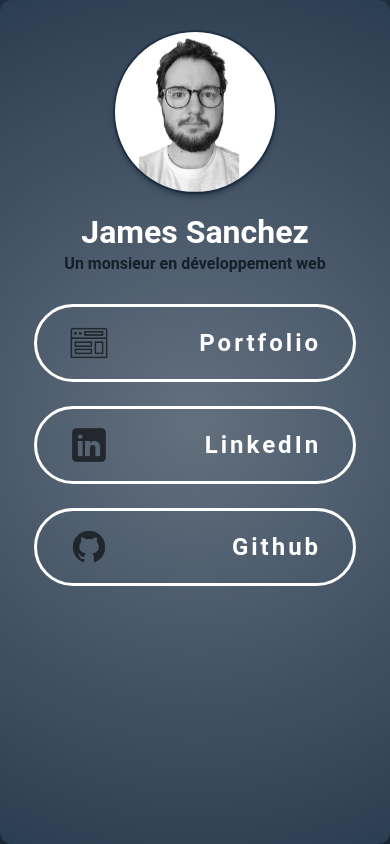
After one commit to jams-sanchez/portfolioPHP, a PHP site: page /links-tree/link-tree.html in a window 390 px wide. The commit adds this page. Run offline with PHP 8.4, Linux system fonts and the light colour scheme.

Commit message:
changement: favicon + création d'une page link-tree

```diff
--- /dev/null
+++ b/assets/css/link-tree.css
@@ -0,0 +1,187 @@
+* {
+    margin: 0;
+    padding: 0;
+    box-sizing: border-box;
+    list-style: none;
+    text-decoration: none;
+    font-family: "Roboto", sans-serif;
+}
+
+body {
+    width: 100%;
+    height: 100vh;
+    display: flex;
+    justify-content: center;
+    align-items: center;
+    gap: 1rem;
+    background: rgb(255,255,255);
+    background: radial-gradient(circle, rgba(255,255,255,0) 0%, rgba(90,104,119,1) 0%, rgba(32,51,71,1) 100%);
+}
+
+.card {
+    background-color: #ffffff0d;
+    margin: 0 auto;
+    padding: 3rem 1rem;
+    width: 50vw;
+    height: fit-content;
+    display: flex;
+    flex-direction: column;
+    justify-content: center;
+    align-items: center;
+    gap: 4rem;
+    border-radius: 12px;
+    text-align: center;
+    box-shadow: rgba(0, 0, 0, 0.56) 0px 22px 70px 4px;
+}
+
+.card-header,
+.card-body {
+    width: 100%;
+    height: 50%;
+    display: flex;
+    flex-direction: column;
+    align-items: center;
+    gap: 1.5rem;
+    color: white;
+}
+
+.card-header {
+    height: fit-content;
+    justify-content: space-evenly;
+}
+.card-body {
+    flex: 1;
+}
+
+.intro{
+    line-height: 2rem;
+    text-align: center;
+}
+.card-header h1 {
+    font-size: 2.2rem;
+}
+.card-header p {
+    color: #151f2a;
+    font-size: 0.9rem;
+    /* font-style: italic; */
+    font-weight: bold;
+}
+
+.picture {
+    width: 10rem;
+    border-radius: 100%;
+    box-shadow: rgba(6, 24, 44, 0.4) 0px 0px 0px 2px, rgba(6, 24, 44, 0.65) 0px 4px 6px -1px, rgba(255, 255, 255, 0.08) 0px 1px 0px inset;
+}
+
+.card-body ul {
+    width: 100%;
+    height: auto;
+    display: flex;
+    flex-direction: column;
+    justify-content: flex-start;
+    gap: 1.5rem;
+    flex: 1;
+}
+
+.click-box {
+    background-color: rgba(0, 204, 255, 0);
+    width: 60%;
+    margin: 0 auto;
+    padding: 1rem 3rem 1rem 2rem;
+    display: flex;
+    justify-content: space-between;
+    align-items: center;
+    border-radius: 10rem;
+    border: 3px solid white;
+    color: white;
+    font-size: 2rem;
+    font-weight: bold;
+    letter-spacing: 3px;
+    cursor: pointer;
+    transition: all 0.3s ease-in-out;
+}
+
+.click-box:hover {
+    background-color: rgba(255, 255, 255, 0.887);
+    color: #25374B ;
+}
+
+.logo {
+    height: 2.5rem;
+    opacity: 0.6;
+}
+
+@media screen and (max-width: 1140px) {
+    .click-box {
+        /* width: 90%; */
+        height: auto;
+    }
+}
+
+
+@media screen and (max-width: 840px) {
+
+    .card {
+        width: 80vw;
+        /* height: 100vh; */
+        padding: 2rem 1rem;
+        justify-content: center;
+        align-items: center;
+        gap: 1.5rem;
+    }
+
+    .intro {
+        line-height: 3rem;
+    }
+
+    .intro h1 {
+        font-size: 3rem;
+    }
+    .intro p {
+        font-size: 1.3rem;
+    }
+
+    .card-header {
+        height: auto;
+    }
+
+    .card-body {
+        height: auto;
+        flex-direction: column;
+        justify-content: center;
+        align-items: center;
+        width: 100%;
+        height: 100%;
+    }
+
+    .card-body ul {
+        width: 100%;
+    }
+
+}
+@media screen and (max-width: 550px) {
+
+    .card {
+        width: 100vw;
+        height: 100vh;
+    }
+
+    .click-box {
+        width: 90%;
+        padding: 1rem 2rem;
+        font-size: 1.5rem;
+    }
+}
+
+@media screen and (max-width: 400px) {
+    .intro {
+        line-height: 2rem;
+    }
+
+    .intro h1 {
+        font-size: 2rem;
+    }
+    .intro p {
+        font-size: 1rem;
+    }
+}
--- a/index.php
+++ b/index.php
@@ -25,6 +25,7 @@ $allProjet = $projet->getAllProjets();
     rel="stylesheet" />
   <title>Portfolio - SANCHEZ James</title>
   <link rel="stylesheet" href="assets/css/style.css" />
+  <link rel="icon" type="image/x-icon" href="./assets/img/favicon.png">
 </head>
 
 <body>
--- /dev/null
+++ b/js/link-tree.js
@@ -0,0 +1,15 @@
+const clickBox = document.getElementsByClassName("click-box");
+console.log(clickBox);
+
+for (let box of clickBox) {
+  box.addEventListener("click", (e) => {
+    console.log(box.innerText);
+    if (box.innerText === "Portfolio") {
+      window.open("https://james-sanchez.students-laplateforme.io/");
+    } else if (box.innerText === "LinkedIn") {
+      window.open("https://www.linkedin.com/in/james-sanchez-3a8a80332/");
+    } else {
+      window.open("https://github.com/jams-sanchez");
+    }
+  });
+}
--- /dev/null
+++ b/links-tree/link-tree.html
@@ -0,0 +1,38 @@
+<!DOCTYPE html>
+<html lang="en">
+  <head>
+    <meta charset="UTF-8" />
+    <meta name="viewport" content="width=device-width, initial-scale=1.0" />
+    <title>Links Tree</title>
+    <link rel="icon" type="image/x-icon" href="../assets/img/favicon.png" />
+    <link rel="stylesheet" href="../assets/css/link-tree.css" />
+    <script src="../js/link-tree.js" defer></script>
+  </head>
+  <body>
+    <section class="card">
+      <div class="card-header">
+        <img src="../assets/img/link-tree-pic.webp" class="picture" />
+        <div class="intro">
+          <h1>James Sanchez</h1>
+          <p>Un monsieur en développement web</p>
+        </div>
+      </div>
+      <div class="card-body">
+        <ul>
+          <li class="click-box">
+            <img src="../assets/img/link-tree-portfolio.png" class="logo" />
+            <p>Portfolio</p>
+          </li>
+          <li class="click-box">
+            <img src="../assets/img/link-tree-linkedin.png" class="logo" />
+            <p>LinkedIn</p>
+          </li>
+          <li class="click-box">
+            <img src="../assets/img/link-tree-github.png" class="logo" />
+            <p>Github</p>
+          </li>
+        </ul>
+      </div>
+    </section>
+  </body>
+</html>
```
Also changed, not shown: assets/img/favicon.png (added), assets/img/link-tree-github.png (added), assets/img/link-tree-linkedin.png (added), assets/img/link-tree-pic.webp (added), assets/img/link-tree-portfolio.png (added).
